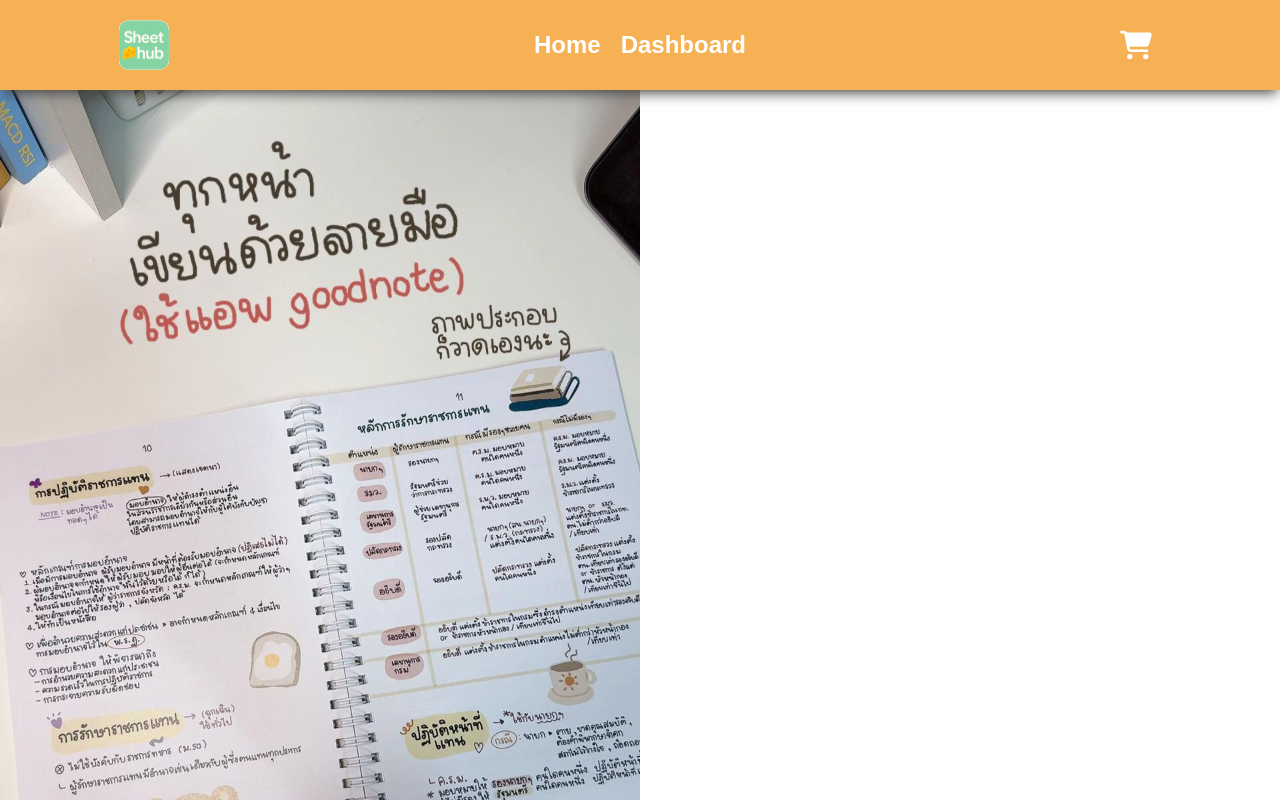
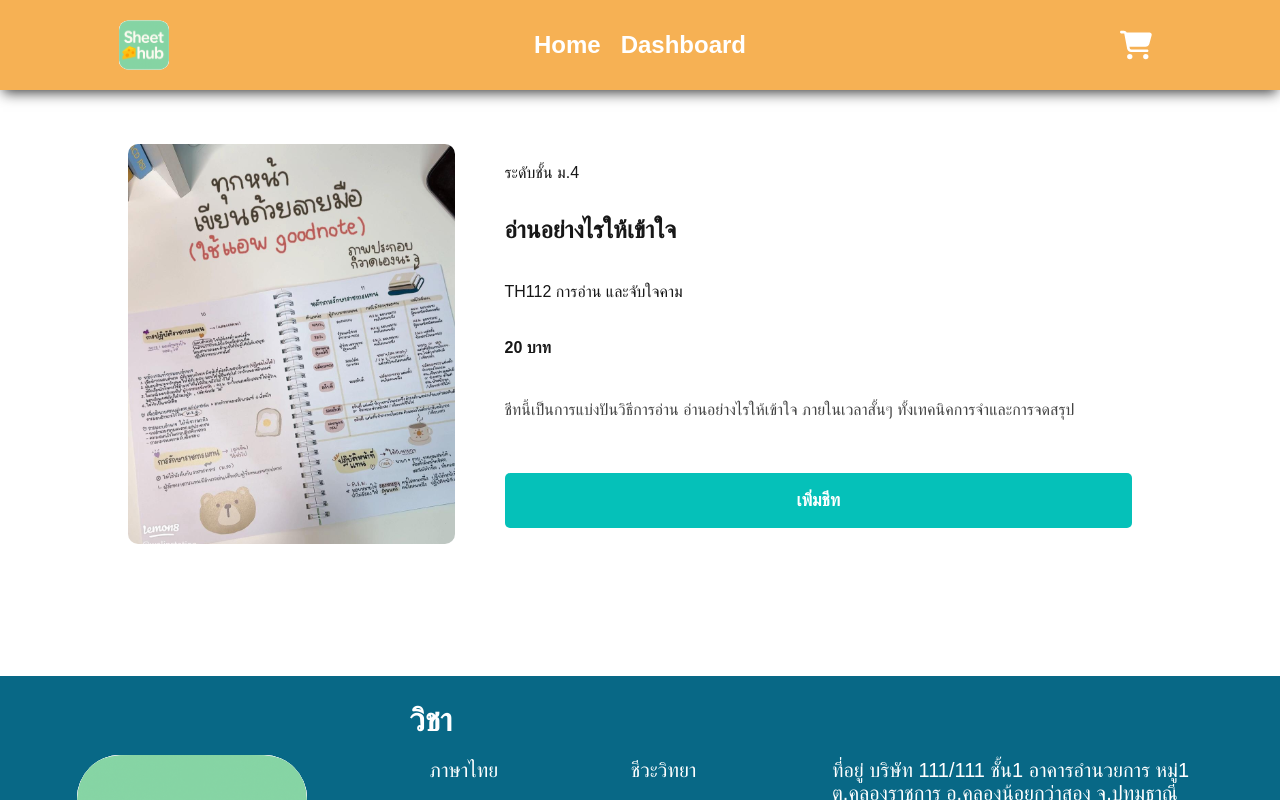
Before and after one commit to Ninetynine8998/CN334-WebDev-Final-Project, a Next.js app in the folder Frontend/: page /sheetDetail in a window 1280 px wide. Shown: the top 800 px of the page. Built offline with nearby package versions, Linux system fonts and the light colour scheme.

Commit message:
order detail page

```diff
--- a/Frontend/src/app/sheetDetail/page.js
+++ b/Frontend/src/app/sheetDetail/page.js
@@ -1,42 +1,148 @@
 "use client";
-// 'use server';
-import { redirect } from 'next/navigation'
-// import { revalidatePath } from 'next/cache'
 
+import { useEffect, useState } from 'react';
+import { useRouter } from 'next/navigation';
 import Image from "next/image";
 import Container from "@/components/Container";
+import { YELLOW_COLOR, WHITE_COLOR, BLUE_COLOR, LIGHT_BLUE_COLOR } from "@/components/Constant";
 
-import { YELLOW_COLOR, WHITE_COLOR } from "@/components/Constant";
+const mockData = {
+    sheed_id: 1,
+    subject_id: 1,
+    subject_name: "การอ่าน และจับใจคาม",
+    name: 'อ่านอย่างไรให้เข้าใจ',
+    subject_code: "TH112",
+    level: "ม.4",
+    price: 20,
+    description: 'ชีทนี้เป็นการแบ่งปันวิธีการอ่าน อ่านอย่างไรให้เข้าใจ ภายในเวลาสั้นๆ ทั้งเทคนิคการจำและการจดสรุป',
+    image: 'sheet1.svg',
+    modify_date: '4-05-2025',
+    create_date: "4-05-2025"
+};
 
+const initData = {
+    sheed_id: 0,
+    subject_id: 0,
+    name: "",
+    subject_code: "",
+    level: "",
+    price: 0,
+    description: '',
+    image: '',
+    modify_date: '',
+    create_date: ""
+};
 
 export default function SheetDetail() {
+    const router = useRouter();
+    const [sheet, setSheet] = useState(initData);
+
+    useEffect(() => {
+        setSheet(mockData);
+    }, []);
 
     return (
-        <>
+        <div className="contend">
             <Container>
                 <div className="detail-section" style={{
-                    // marginTop: '500px'
-                    }}>
-                    <div className="icon"
-                    style={{
-                        width:"50%",
-                        backgroundColor:'red'
-                    }}
-                    >
+                    paddingInline: "10%",
+
+                }}>
+                    <div className="sheet-img">
                         <Image
-                            aria-hidden
-                            src="/sheet1.svg"
-                            alt="icon"
-                            width={50}
-                            height={50}
+                            src={`/${sheet.image}`}
+                            alt="sheet image"
+                            width={400}
+                            height={400}
                             style={{
                                 width: "100%",
-                                height: "100%"
+                                // height: "auto",
+                                objectFit: "cover",
+                                borderRadius: "10px"
                             }}
                         />
                     </div>
+
+                    <div className="text"
+                        style={{
+                            width: '50%',
+                            padding: '20px',
+                            display: 'grid',
+                            rowGap: '20px',
+                            width: '100%',
+                            // backgroundColor: 'red'
+                        }}
+                    >
+                        <p style={{ fontWeight: "normal" }}>
+                            {`ระดับชั้น ${sheet.level}`}
+                        </p>
+                        <h1 style={{ fontSize: "1.5rem", margin: "0" }}>
+                            {sheet.name}
+                        </h1>
+                        <p style={{ fontWeight: "500", marginTop: "5px" }}>
+                            {sheet.subject_code} {sheet.subject_name}
+                        </p>
+                        <p style={{ fontWeight: "bold", marginTop: "5px" }}>
+                            {sheet.price} บาท
+                        </p>
+                        <p style={{ marginTop: "10px", color: "#444" }}>
+                            {sheet.description}
+                        </p>
+
+                        <button
+                            onClick={() => router.push(`/cart`)}
+                            style={{
+                                marginTop: "20px",
+                                backgroundColor: LIGHT_BLUE_COLOR,
+                                padding: "10px 20px",
+
+                                borderRadius: "5px",
+                                border: "none",
+
+                                color: WHITE_COLOR,
+                                fontWeight: "bold",
+                                fontSize: '110%',
+
+                                cursor: "pointer",
+                                width: '100%'
+                            }}
+                        >
+                            เพิ่มชีท
+                        </button>
+                    </div>
                 </div>
+
+                <style jsx>{`
+                    .detail-section {
+                        display: flex;
+                        flex-direction: row;
+                        gap: 30px;
+                        padding-top: 5%;
+                    }
+
+                    .sheet-img {
+                        width: 50%;
+                    }
+
+
+
+                    @media (max-width: 768px) {
+                        .detail-section {
+                        flex-direction: column;
+                        }
+
+                        .sheet-img,
+                        .text {
+                        width: 100%;
+                        }
+
+                        .text {
+                        padding-top: 20px;
+                        }
+                    }
+                `}</style>
+
             </Container>
-        </>
-    )
+        </div>
+    );
 }
--- a/Frontend/src/components/Constant.js
+++ b/Frontend/src/components/Constant.js
@@ -1,4 +1,5 @@
 export const YELLOW_COLOR = "#F6B154";
 export const BLUE_COLOR = "#086886";
 export const DARK_BLUE_COLOR = "#0C2756";
+export const LIGHT_BLUE_COLOR = "#05C1B9";
 export const WHITE_COLOR = "#FFFFFF";
--- a/Frontend/src/components/Container.js
+++ b/Frontend/src/components/Container.js
@@ -5,11 +5,11 @@ export default function Container({ children }) {
     return (
         <div>
             <div style={{ paddingTop: "80px" }}>
-            <Header />
+                <Header />
             </div>
 
             {children}
-            <Footer style={{ marginTop:'10%'}}/>
+            <Footer style={{ marginTop: '10%' }} />
         </div>
     )
 }
--- a/Frontend/src/components/Footer.js
+++ b/Frontend/src/components/Footer.js
@@ -5,6 +5,7 @@ import { FaFacebook } from "react-icons/fa";
 import { AiFillTwitterCircle } from "react-icons/ai";
 import { ImMail4 } from "react-icons/im";
 import { RiInstagramFill } from "react-icons/ri";
+import { BLUE_COLOR, DARK_BLUE_COLOR } from "./Constant";
 
 
 export default function Footer({ children , style}) {
@@ -59,7 +60,7 @@ export default function Footer({ children , style}) {
             <style jsx>{`
         .footer {
         display: flex;
-        background-color: #086886;
+        background-color: ${BLUE_COLOR};
         width: 100%;
         color: white;
         }
```
Also changed, not shown: Frontend/src/app/cart/page.js (renamed from Frontend/src/app/myOrder/page.js).
